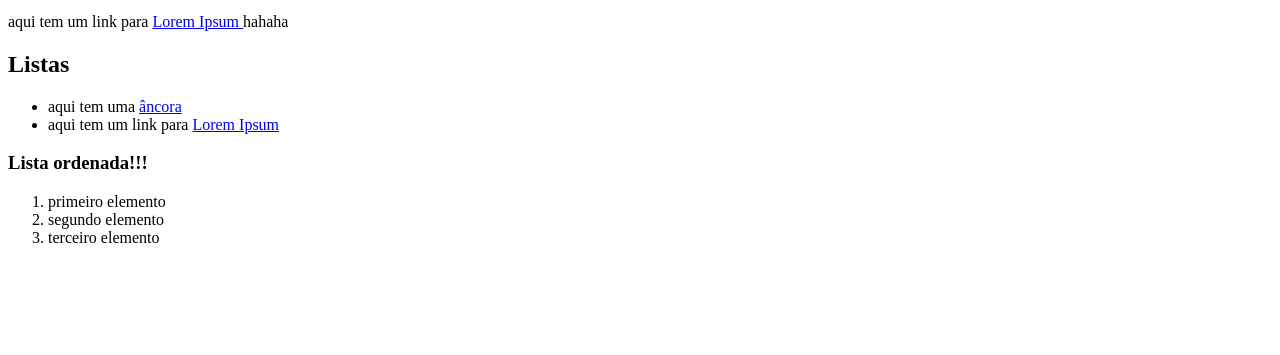
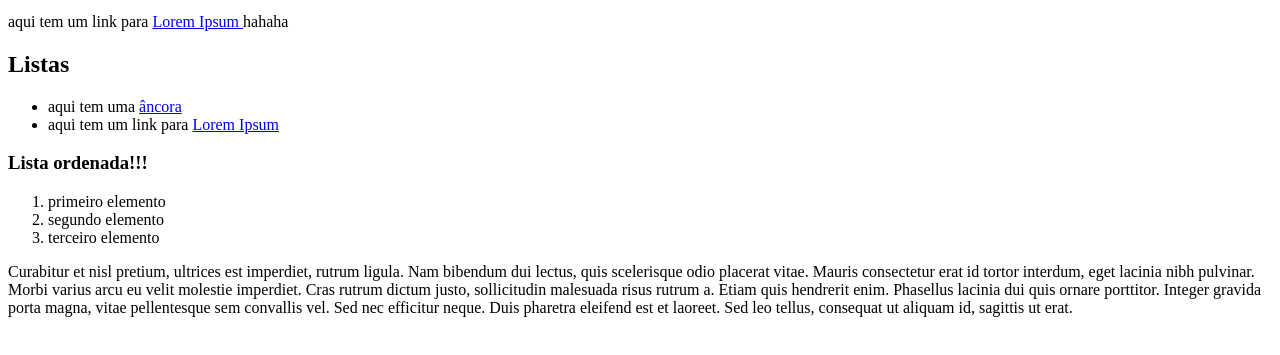
Before and after one commit to giovannigomes123/Meustestes, a plain HTML site: page Ancora.html in a window 1280 px wide. Shown: the part 101-456 px from the top of the page. Drawn offline with Linux system fonts and the light colour scheme.

Commit message:
add Lorem ipsum

```diff
--- a/Ancora.html
+++ b/Ancora.html
@@ -25,5 +25,6 @@
 		<li>segundo elemento</li>
 		<li>terceiro elemento</li>
 	</ol>
+	<p>Curabitur et nisl pretium, ultrices est imperdiet, rutrum ligula. Nam bibendum dui lectus, quis scelerisque odio placerat vitae. Mauris consectetur erat id tortor interdum, eget lacinia nibh pulvinar. Morbi varius arcu eu velit molestie imperdiet. Cras rutrum dictum justo, sollicitudin malesuada risus rutrum a. Etiam quis hendrerit enim. Phasellus lacinia dui quis ornare porttitor. Integer gravida porta magna, vitae pellentesque sem convallis vel. Sed nec efficitur neque. Duis pharetra eleifend est et laoreet. Sed leo tellus, consequat ut aliquam id, sagittis ut erat. </p>
 </body>
 </html>
```
